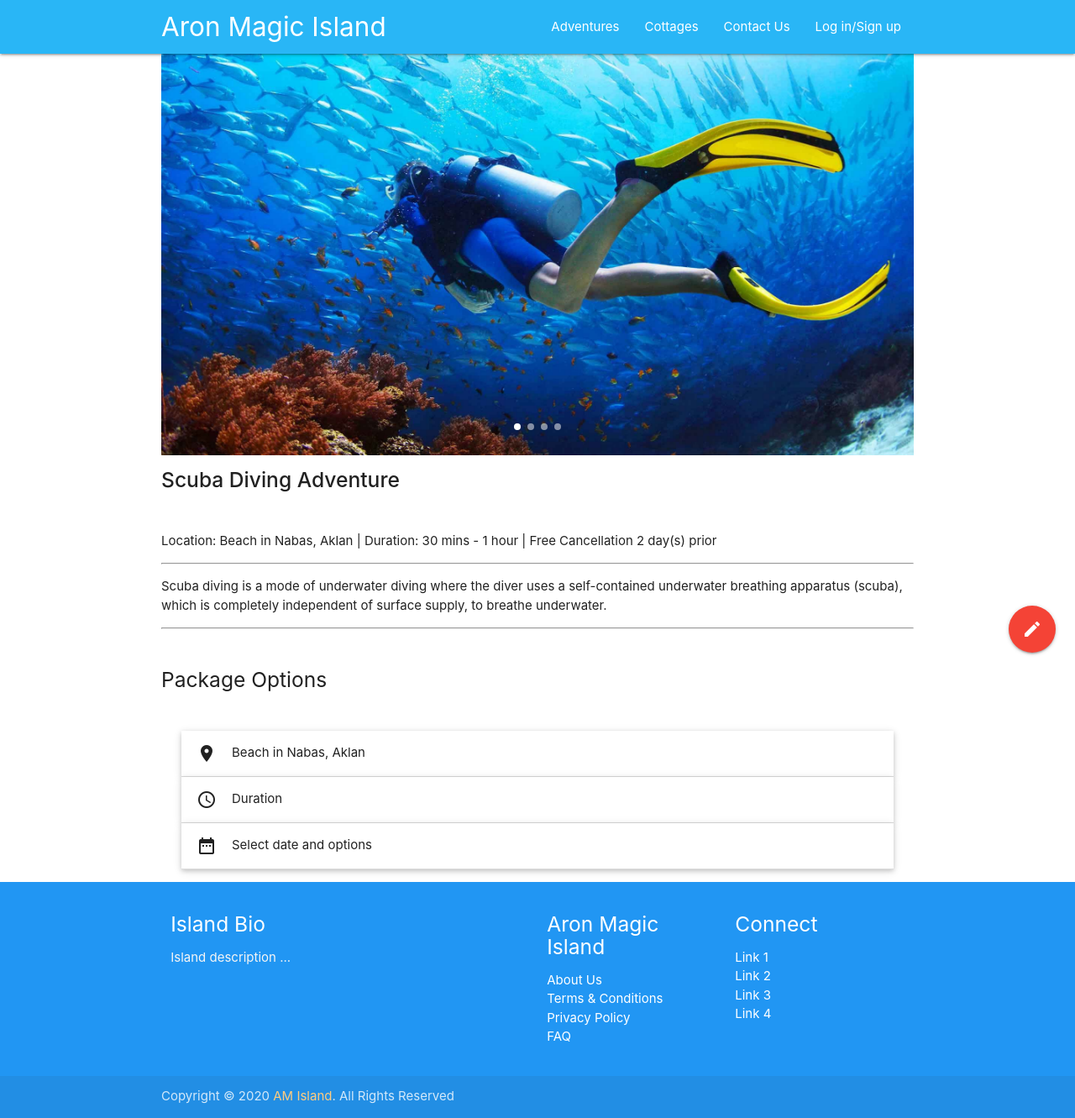
After one commit to joshirelle/aron-magic-island, a PHP site: page /adventure.html in a window 1280 px wide. The commit adds this page. Shown: the whole page at 84% size. Run offline with PHP 8.4, Linux system fonts and the light colour scheme; some libraries are stand-ins or nearby versions.

Commit message:
third commit

```diff
--- /dev/null
+++ b/adventure.html
@@ -0,0 +1,145 @@
+<!DOCTYPE html>
+<html lang="en">
+
+<head>
+    <meta http-equiv="Content-Type" content="text/html; charset=UTF-8" />
+    <meta name="viewport" content="width=device-width, initial-scale=1, maximum-scale=1.0" />
+    <title>Aron Magic Island</title>
+
+    <!-- CSS  -->
+    <link href="https://fonts.googleapis.com/icon?family=Material+Icons" rel="stylesheet">
+    <link href="css/materialize.css" type="text/css" rel="stylesheet" media="screen,projection" />
+    <link href="css/style.css" type="text/css" rel="stylesheet" media="screen,projection" />
+    <link href="css/main.css" type="text/css" rel="stylesheet" media="screen,projection" />
+    <link href="css/calendar.css" type="text/css" rel="stylesheet" media="screen,projection" />
+
+</head>
+
+<body>
+    <nav class="light-blue lighten-1" role="navigation">
+        <div class="nav-wrapper container"><a id="logo-container" href="index.php" class="brand-logo">Aron Magic Island</a>
+
+            <ul class="right hide-on-med-and-down">
+                <li><a href="#adventures">Adventures</a></li>
+                <li><a href="#cottages">Cottages</a></li>
+                <li><a href="#">Contact Us</a></li>
+                <li><a href="#" id="sign-in">Log in/Sign up</a></li>
+            </ul>
+
+            <ul id="nav-mobile" class="sidenav">
+                <li><a href="#">Navbar Link</a></li>
+            </ul>
+            <a href="#" data-target="nav-mobile" class="sidenav-trigger"><i class="material-icons">menu</i></a>
+        </div>
+    </nav>
+
+    <div class="fixed-action-btn">
+        <a class="btn-floating btn-large red" id="menu">
+            <i class="large material-icons">mode_edit</i>
+        </a>
+        <ul>
+            <li><a class="btn-floating red"><i class="material-icons">insert_chart</i></a></li>
+            <li><a class="btn-floating yellow darken-1"><i class="material-icons">format_quote</i></a></li>
+            <li><a class="btn-floating green"><i class="material-icons">publish</i></a></li>
+            <li><a class="btn-floating blue"><i class="material-icons">attach_file</i></a></li>
+        </ul>
+    </div>
+
+
+    <div class="section no-pad-bot" id="index-banner">
+        <div class="container">
+            <br><br>
+            <div class="carousel carousel-slider">
+                <a class="carousel-item" href="#one!"><img src="./assets/images/raw/scuba-1.jpg"></a>
+                <a class="carousel-item" href="#two!"><img src="./assets/images/raw/scuba-2.jpg"></a>
+                <a class="carousel-item" href="#three!"><img src="./assets/images/raw/scuba-3.jpg"></a>
+                <a class="carousel-item" href="#four!"><img src="./assets/images/raw/scuba-4.jpg"></a>
+            </div>
+
+            <h5><strong>Scuba Diving Adventure</strong></h5>
+            <br>
+            <p>Location: Beach in Nabas, Aklan | Duration: 30 mins - 1 hour | Free Cancellation 2 day(s) prior</p>
+            <hr>
+            <p>Scuba diving is a mode of underwater diving where the diver uses a self-contained underwater breathing apparatus (scuba), which is completely independent of surface supply, to breathe underwater.</p>
+            <hr><br>
+            <p>
+                <h5>Package Options</h5>
+                <br>
+            </p>
+            <div class="col s12 m7">
+                <ul class="collapsible popout">
+                    <li>
+                        <div class="collapsible-header"><i class="material-icons">place</i>Beach in Nabas, Aklan</div>
+                        <div class="collapsible-body"><span>Note: Aron Magic Island is only reachable within Boracay Island Hoping Tour. Private transportation directly going to the island is not yet available. </span></div>
+                    </li>
+                    <li>
+                        <div class="collapsible-header"><i class="material-icons">access_time</i>Duration</div>
+                        <div class="collapsible-body"><span>30 mins - 1 hour</span></div>
+                    </li>
+                    <li>
+                        <div class="collapsible-header"><i class="material-icons">date_range</i>Select date and options</div>
+                        <div class="collapsible-body">
+                            Check in: <input type="text" class="datepicker"> Check out: <input type="text" class="datepicker">
+                            <!-- <div class="app-calendar"></div> -->
+                        </div>
+                    </li>
+                </ul>
+            </div>
+        </div>
+    </div>
+
+    <!-- Tap Target Structure -->
+    <div class="tap-target" data-target="menu">
+        <div class="tap-target-content">
+            <h5>Title</h5>
+            <p>A bunch of text</p>
+        </div>
+    </div>
+
+    <footer class="page-footer blue">
+
+        <div class="container">
+            <div class="row">
+                <div class="col l6 s12">
+                    <h5 class="white-text">Island Bio</h5>
+                    <p class="grey-text text-lighten-4">Island description ...</p>
+                </div>
+
+                <div class="col l3 s12">
+                    <h5 class="white-text">Aron Magic Island</h5>
+                    <ul>
+                        <li><a class="white-text" href="#!">About Us</a></li>
+                        <li><a class="white-text" href="#!">Terms & Conditions</a></li>
+                        <li><a class="white-text" href="#!">Privacy Policy</a></li>
+                        <li><a class="white-text" href="#!">FAQ</a></li>
+                    </ul>
+                </div>
+
+                <div class="col l3 s12">
+                    <h5 class="white-text">Connect</h5>
+                    <ul>
+                        <li><a class="white-text" href="#!">Link 1</a></li>
+                        <li><a class="white-text" href="#!">Link 2</a></li>
+                        <li><a class="white-text" href="#!">Link 3</a></li>
+                        <li><a class="white-text" href="#!">Link 4</a></li>
+                    </ul>
+                </div>
+
+            </div>
+        </div>
+
+        <div class="footer-copyright">
+            <div class="container">
+                Copyright &copy; 2020 <a class="orange-text text-lighten-3" href="https://www.facebook.com/aronmagicislandislove">AM Island</a>. All Rights Reserved
+            </div>
+        </div>
+
+    </footer>
+
+    <!--  Scripts-->
+    <script src="https://code.jquery.com/jquery-2.1.1.min.js"></script>
+    <script src="js/materialize.js"></script>
+    <script src="js/main.js"></script>
+</body>
+
+</html>
--- a/index.php
+++ b/index.php
@@ -90,7 +90,7 @@
             <div class="card">
               <div class="card-image">
                 <img class="materialboxed" width="650" src="./assets/images/adventures/kayaking.jpeg">
-                <a class="btn-floating pulse halfway-fab waves-effect waves-light btn modal-trigger blue" href="adventure.php"><i class="material-icons">remove_red_eye</i></a>
+                <a class="btn-floating pulse halfway-fab waves-effect waves-light btn modal-trigger blue" href="adventure.html"><i class="material-icons">remove_red_eye</i></a>
               </div>
               <div class="card-content">
                 <p><i class="material-icons light-blue-text">flash_on</i> Scuba Diving Adventure</p>
```
